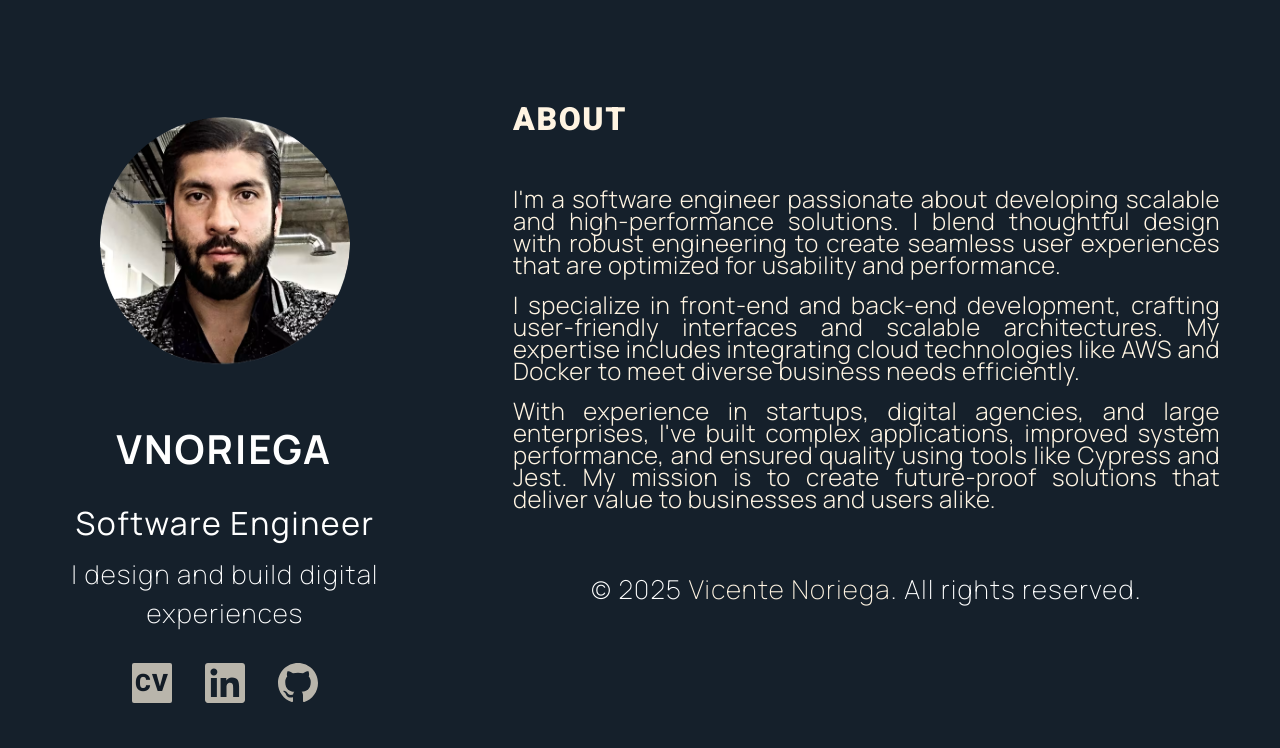
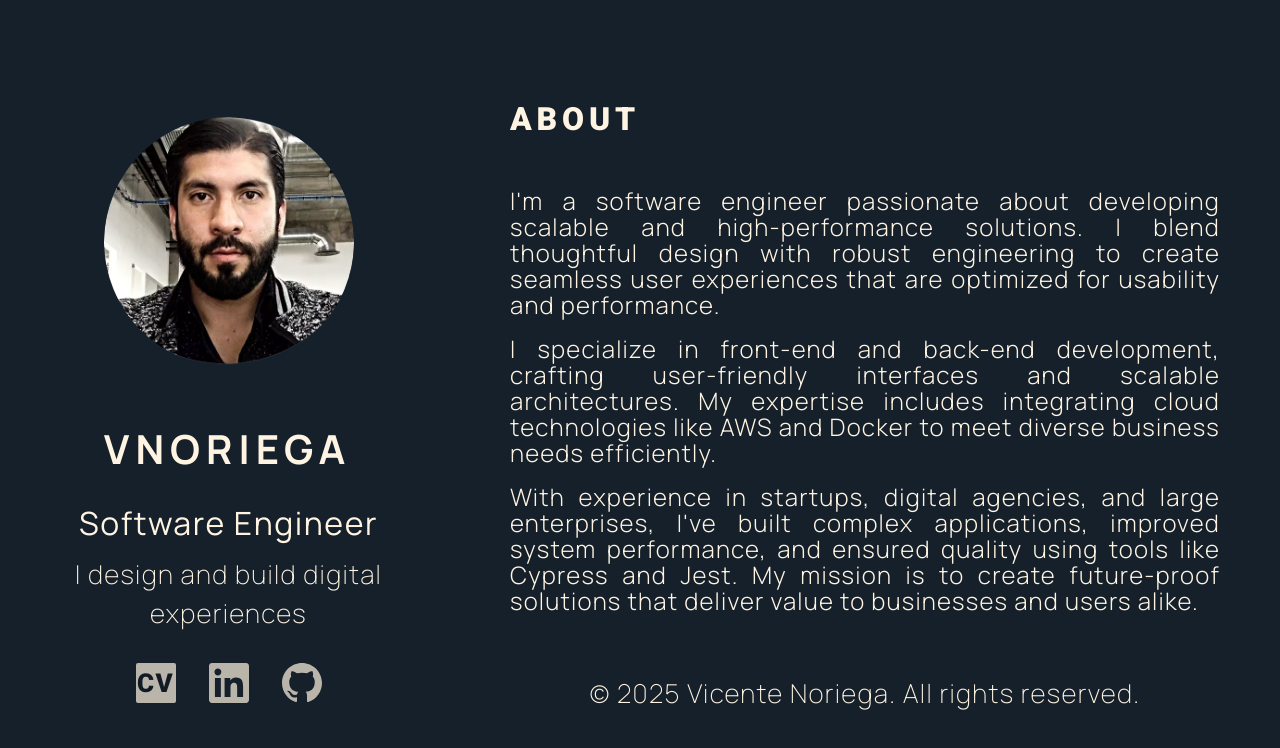
Before and after one commit to vnoriegamoreno/vnoriega-dev, a Vue app: page / in a window 1280 px wide. Shown: the top 748 px of the page. Built offline with nearby package versions, Linux system fonts and the light colour scheme; no server answers.

Commit message:
[Desktop]: refactor/look-and-feel - Refactor: Standarize the palette color to -100 and adjust the letter-spacing

```diff
--- a/src/styles/_app.scss
+++ b/src/styles/_app.scss
@@ -4,7 +4,7 @@
 #main-content {
   background-color: $background-dark;
   display: flex;
-  gap: clamp(40px, calc(40px + (123 - 40) * ((100vw - 768px) / (1280 - 768))), 123px);
+  gap: clamp(40px, calc(40px + (123 - 40) * ((100vw - 768px) / (1280 - 768))), 113px);
   height: 100vh;
   overflow-y: auto;
   padding: 0 60px;
@@ -12,7 +12,7 @@
 
   .site-header {
     flex-direction: column;
-    flex: 0 0 327px;
+    flex: 0 0 337px;
     height: 100vh;
     position: sticky;
     top: 0;
--- a/src/styles/components/_about.scss
+++ b/src/styles/components/_about.scss
@@ -8,7 +8,7 @@
     color: $neutral-100;
     font-family: $font-family-secondary;
     font-weight: 900;
-    letter-spacing: 0.05em;
+    letter-spacing: 0.15em;
     margin: 60px 0 45px 0;
     text-align: left;
     @include responsive-font(lg);
@@ -18,8 +18,7 @@
     p {
       color: $neutral-100;
       font-weight: $font-weight-lighter;
-      letter-spacing: 0.02em;
-      line-height: 22px;
+      line-height: 26px;
       margin: 18px 0 0 0;
       text-align: justify;
       @include responsive-font(xs);
--- a/src/styles/components/_cover-letter.scss
+++ b/src/styles/components/_cover-letter.scss
@@ -25,26 +25,29 @@
 
   .title {
     border-right: 2px solid transparent;
+    color: $neutral-100;
     display: flex;
     justify-content: center;
+    letter-spacing: 0.15em;
     margin: 0 auto;
     position: relative;
     width: fit-content;
     @include responsive-font(xlg);
   }
-
+  .heading {
+    color: $neutral-100;
+    font-weight: 400;
+    margin: 20px 0 0 0;
+    @include responsive-font(lg);
+  }
   .body {
+    color: $neutral-100;
     font-weight: 200;
     margin: 8px 0 0 0;
     @include responsive-font(md);
   }
 }
 
-.heading {
-  font-weight: 400;
-  margin: 20px 0 0 0;
-  @include responsive-font(lg);
-}
 
 @media (max-width: $breakpoint-tablet) {
   .cover-letter-section {
--- a/src/styles/components/_footer.scss
+++ b/src/styles/components/_footer.scss
@@ -8,11 +8,12 @@
   text-align: center;
 
   &-copyright {
+    color: $neutral-100;
     margin: 0;
     @include responsive-font(md);
 
     a {
-      color: $neutral-100;
+      color: inherit;
       text-decoration: none;
     }
   }
--- a/src/styles/components/_projects.scss
+++ b/src/styles/components/_projects.scss
@@ -6,7 +6,7 @@
     color: $neutral-100;
     font-family: $font-family-secondary;
     font-weight: $font-weight-black;
-    letter-spacing: 0.05em;
+    letter-spacing: 0.15em;
     margin: 60px 0 45px 0;
     text-align: left;
     @include responsive-font(lg);
--- a/src/styles/components/shared/_projectcard.scss
+++ b/src/styles/components/shared/_projectcard.scss
@@ -34,6 +34,7 @@
     margin: 20px auto;
 
     p {
+      color: $neutral-100;
       font-weight: 300;
       letter-spacing: 0;
       line-height: 22px;
--- a/src/styles/components/shared/icons/_cv-icon.scss
+++ b/src/styles/components/shared/icons/_cv-icon.scss
@@ -7,7 +7,7 @@
   color: $primary-900;
   display: flex;
   font-family: $font-family-secondary;
-  @include responsive-font(xs);
+  @include responsive-font(md);
   font-weight: 900;
   height: 40px;
   justify-content: center;
```
